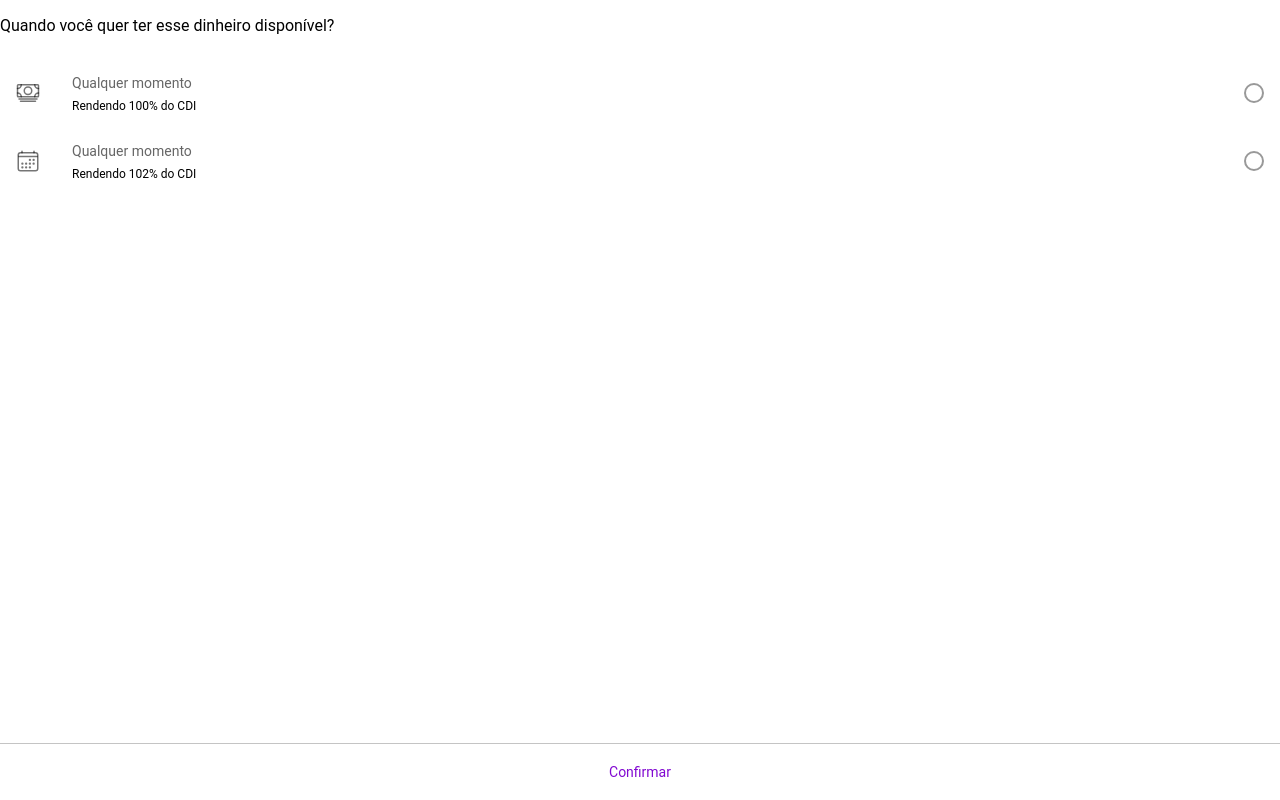
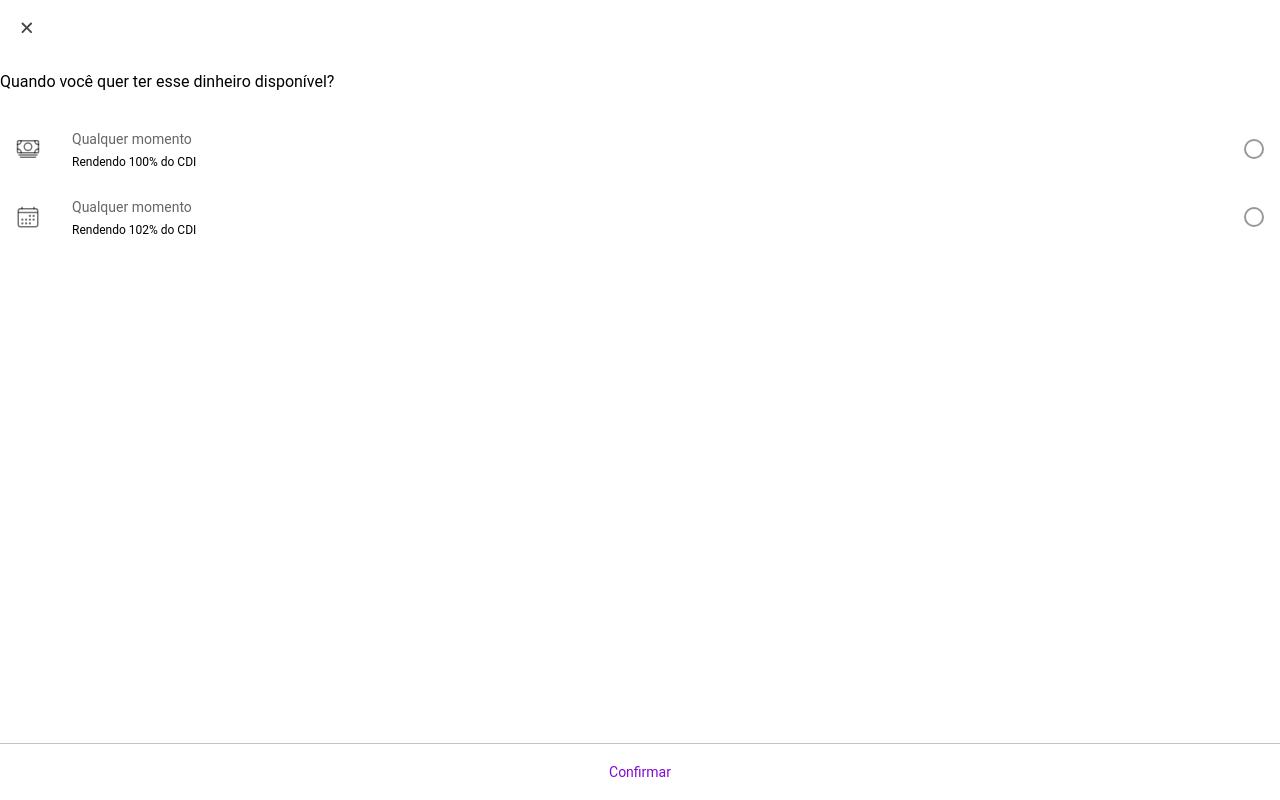
Before and after one commit to evelew/fiap-nubank-client, a React (Create React App) app: page /criar-nova-carteira in a window 1280 px wide. Built offline with nearby package versions, Linux system fonts and the light colour scheme.

Commit message:
Add header to the wallet pages

```diff
--- /dev/null
+++ b/src/components/NewWallet/Header/index.tsx
@@ -0,0 +1,23 @@
+import { IonHeader, IonToolbar, IonIcon, IonButton } from "@ionic/react";
+import { close } from "ionicons/icons";
+import { Link } from "react-router-dom";
+
+import "./styles.scss";
+
+const Header: React.FC = () => {
+  return (
+    <div className="new-wallet">
+      <IonHeader className="new-wallet-header ion-no-border">
+        <IonToolbar color="secondary">
+          <Link to="/">
+            <IonButton slot="start" fill="clear">
+              <IonIcon icon={close} color="tertiary"></IonIcon>
+            </IonButton>
+          </Link>
+        </IonToolbar>
+      </IonHeader>
+    </div>
+  );
+};
+
+export default Header;
--- a/src/components/NewWallet/SelectIncome/index.tsx
+++ b/src/components/NewWallet/SelectIncome/index.tsx
@@ -9,11 +9,14 @@ import {
 import { cashOutline, calendarOutline } from "ionicons/icons";
 import { Link } from "react-router-dom";
 
+import Header from "./../Header";
+
 import "./styles.scss";
 
 const SelectIncome: React.FC = () => {
   return (
     <div className="select-income">
+      <Header />
       <p>Quando você quer ter esse dinheiro disponível?</p>
 
       <IonList lines="none">
--- a/src/components/NewWallet/WalletName/index.tsx
+++ b/src/components/NewWallet/WalletName/index.tsx
@@ -3,23 +3,24 @@ import { Link } from "react-router-dom";
 import { IonIcon } from "@ionic/react";
 import { walletOutline } from "ionicons/icons";
 
+import Header from "./../Header";
+
 import "./styles.scss";
 
 const SelectIncome: React.FC = () => {
-  const inputRef = useRef<any>(null);
-
   useEffect(() => {
     setTimeout(() => {
-      console.log(inputRef.current);
-      inputRef.current.focus();
-    }, 100);
+      document.querySelector("input")?.focus();
+    }, 0);
   });
 
   return (
     <div className="wallet-name">
+      <Header />
+
       <div className="wallet-name__top">
         <p>Qual o nome do novo porquinho?</p>
-        <input ref={(ref) => (inputRef.current = ref)} />
+        <input />
       </div>
 
       <footer className="g-bottom-button">
--- a/src/theme/variables.css
+++ b/src/theme/variables.css
@@ -20,7 +20,7 @@ http://ionicframework.com/docs/theming/ */
   --ion-color-secondary-tint: #50c8ff;
 
   /** tertiary **/
-  --ion-color-tertiary: #5260ff;
+  --ion-color-tertiary: #484444;
   --ion-color-tertiary-rgb: 82, 96, 255;
   --ion-color-tertiary-contrast: #ffffff;
   --ion-color-tertiary-contrast-rgb: 255, 255, 255;
```
Also changed, not shown: src/components/NewWallet/Header/styles.scss (added).
